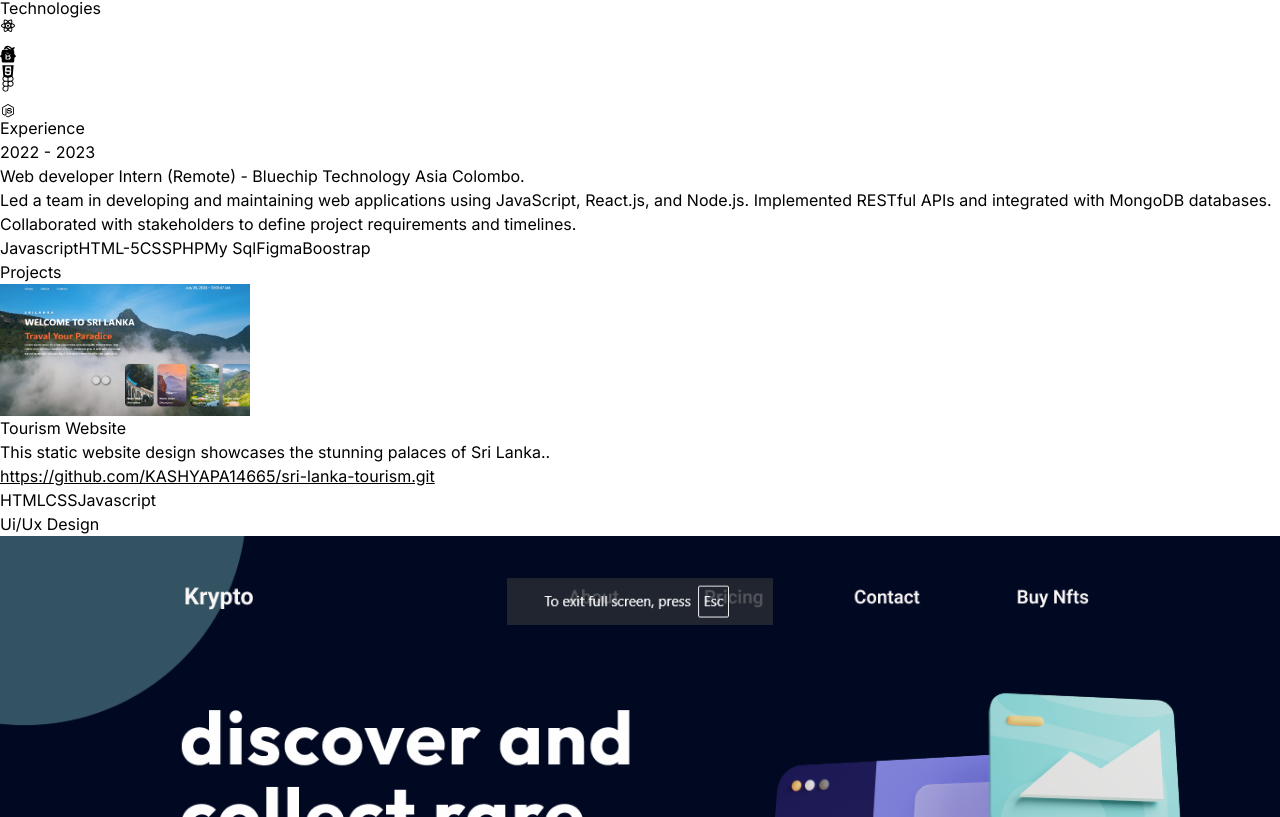
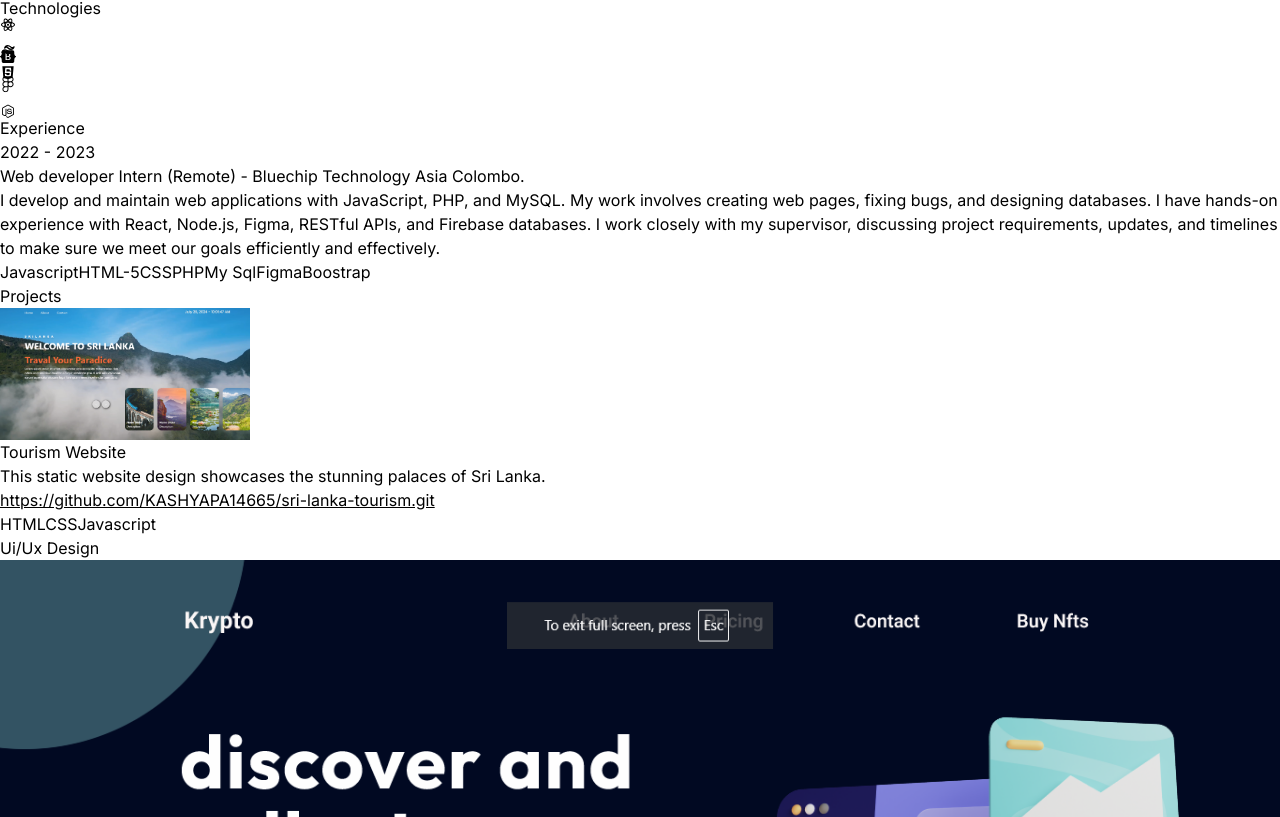
Before and after one commit to KASHYAPA14665/react-portfolio-dasun, a React (Vite) app: page / in a window 1280 px wide. Shown: the part 1326-2143 px from the top of the page. Built offline with nearby package versions, Linux system fonts and the light colour scheme.

Commit message:
Modify index.js file

```diff
--- a/src/constants/index.js
+++ b/src/constants/index.js
@@ -10,7 +10,7 @@ export const EXPERIENCES = [
     year: "2022 - 2023",
     role: "Web developer Intern (Remote)",
     company: "Bluechip Technology Asia Colombo.",
-    description: `Led a team in developing and maintaining web applications using JavaScript, React.js, and Node.js. Implemented RESTful APIs and integrated with MongoDB databases. Collaborated with stakeholders to define project requirements and timelines.`,
+    description: `I develop and maintain web applications with JavaScript, PHP, and MySQL. My work involves creating web pages, fixing bugs, and designing databases. I have hands-on experience with React, Node.js, Figma, RESTful APIs, and Firebase databases. I work closely with my supervisor, discussing project requirements, updates, and timelines to make sure we meet our goals efficiently and effectively.`,
     technologies: ["Javascript", "HTML-5", "CSS", "PHP" ,"My Sql", "Figma", "Boostrap"]
   }
 ];
@@ -19,7 +19,7 @@ export const PROJECTS = [
   {
     title: "Tourism Website",
     image: project1,
-    description: "This static website design showcases the stunning palaces of Sri Lanka..",
+    description: "This static website design showcases the stunning palaces of Sri Lanka.",
     gitlink:"https://github.com/KASHYAPA14665/sri-lanka-tourism.git",
     technologies: ["HTML", "CSS", "Javascript", ],
   },
```
